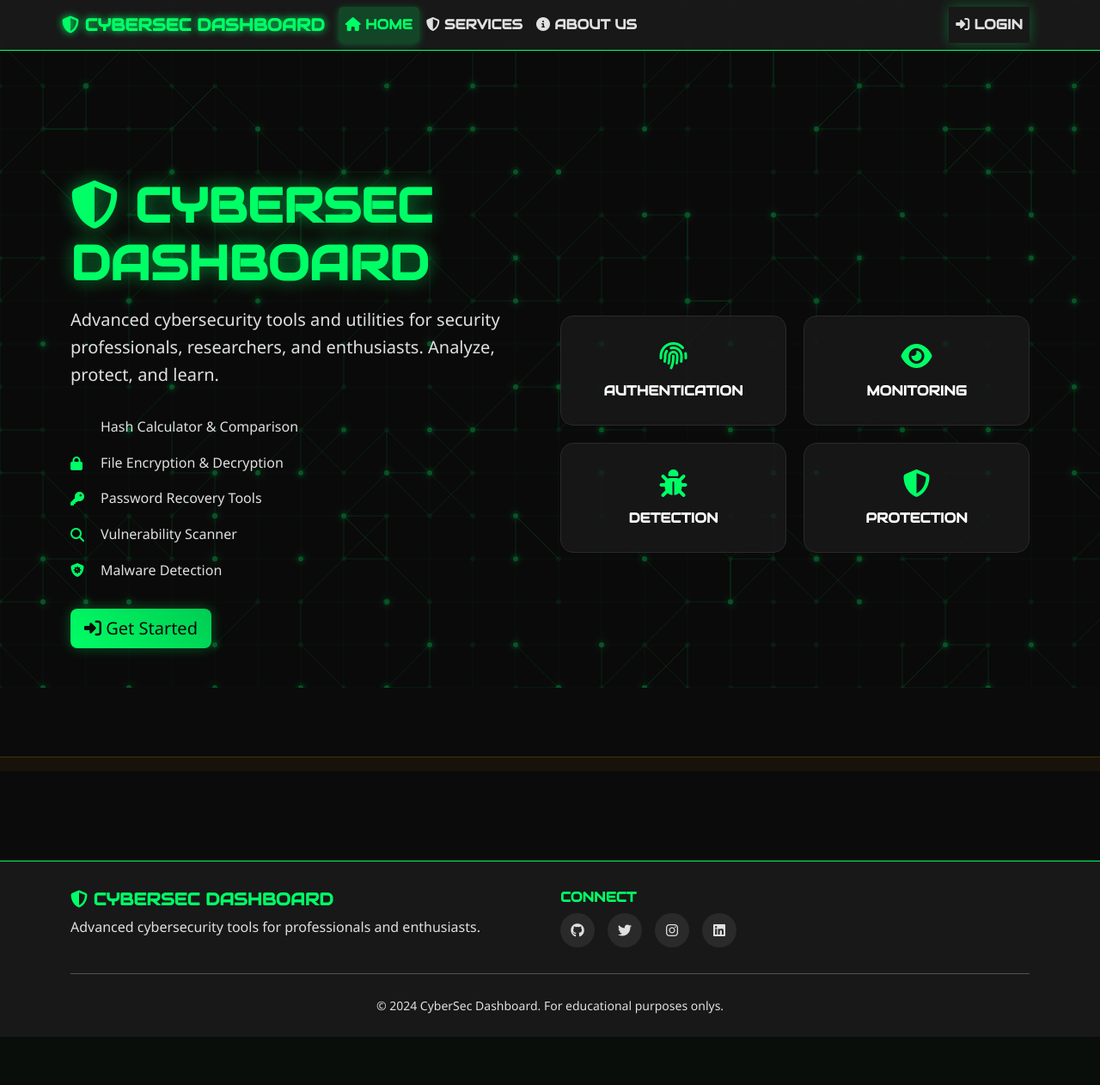
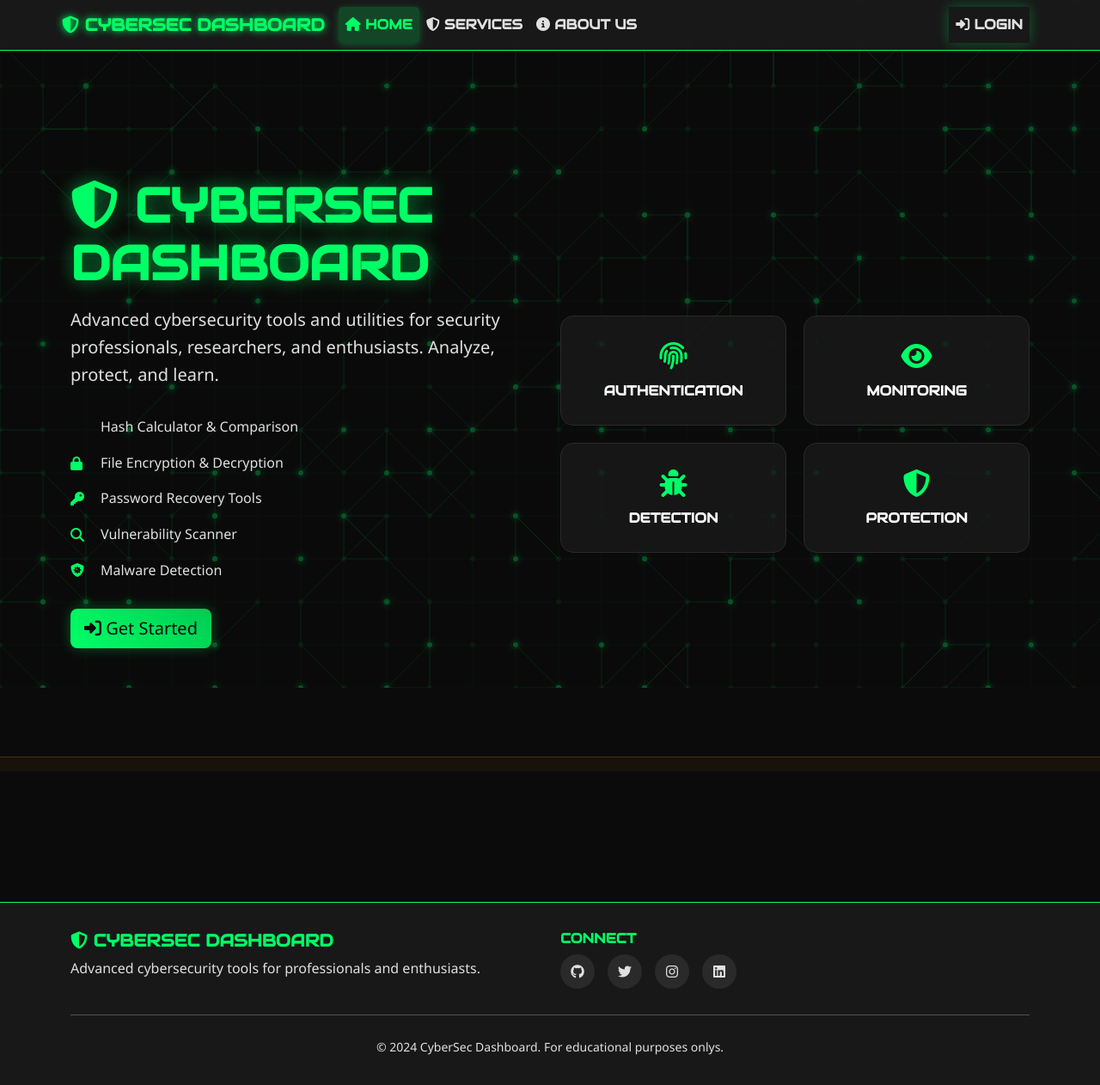
Before and after one commit to jas-preet-singh/C-SENTINAL-Cybersecurity-Dashboard-, a Flask app: page / in a window 1280 px wide. Shown: the whole page at 86% size. Before the commit the page ends 1206 px from the top, so only its background shows below. Run offline with Flask 3, Linux system fonts and the light colour scheme; parts of the project's set-up code (start-up, migrations or seed data) failed here and were passed over.

Commit message:
Adjust page layout to improve spacing and visual appeal
Update base template with improved footer and main content styling, and correct closing tags in hash calculator template.

Replit-Commit-Author: Agent
Replit-Commit-Session-Id: 93d00879-e943-47a4-b806-d9a234aa8a5f
Replit-Commit-Checkpoint-Type: full_checkpoint
Replit-Commit-Screenshot-Url: https://storage.googleapis.com/screenshot-production-us-central1/bf428374-0748-4566-b4cb-974ad830c269/93d00879-e943-47a4-b806-d9a234aa8a5f/vZKGHW8

```diff
--- a/templates/base.html
+++ b/templates/base.html
@@ -17,6 +17,29 @@
  <link href="{{ url_for('static', filename='css/style.css') }}" rel="stylesheet">
 
  <style>
+
+
+   /* mk */
+   .main-content {
+       flex: 1;
+       padding-bottom: 8rem;  /* Increased from 2rem to 8rem */
+   }
+
+   .footer {
+       background: rgba(26, 26, 26, 0.95);
+       border-top: 1px solid var(--accent-green);
+       color: #fff;
+       padding: 2rem 0;
+       margin-top: 3rem;
+   }
+
+
+
+
+
+
+
+
   h1, h2, h3, h4, h5, h6 {
     font-family: 'Audiowide', cursive;
     font-weight: bold;
--- a/templates/services/hash_calculator.html
+++ b/templates/services/hash_calculator.html
@@ -149,7 +149,7 @@
                         </div>
                     </div>
                 </div>
-
+                 </div>
 
             <!-- Educational Information Section -->
             <div class="row mt-4 mb-5">
@@ -188,7 +188,7 @@
                 </div>
             </div>
         </div>
-         </div>
+
     </div>
 </div>
 {% endblock %}
```
Also changed, not shown: 1 other file.
